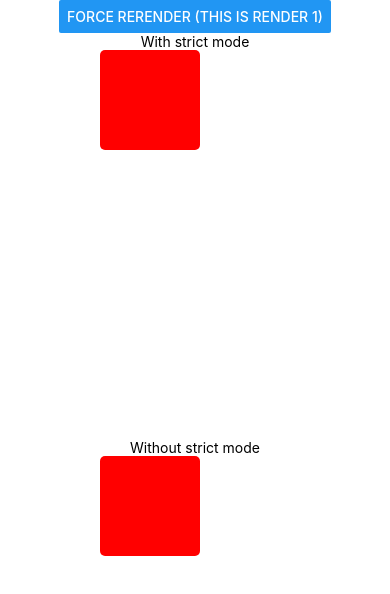
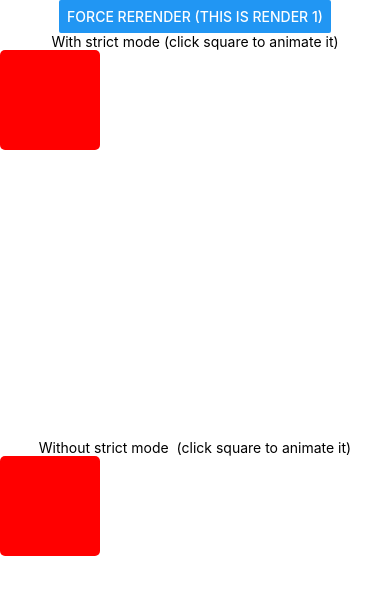
Before and after one commit to chriscoomber/RNGH-bugrepro-web-strictmode, a React Native app: screen / in a window 390 px wide. Shown: the top 594 px of the page. Built offline with nearby package versions, Linux system fonts and the light colour scheme.

Commit message:
Simplify animation trigger

```diff
--- a/App.js
+++ b/App.js
@@ -1,5 +1,5 @@
-import React, { useRef, useState, useEffect } from 'react';
-import { StyleSheet, View, Text, Button } from 'react-native';
+import React, { useState } from 'react';
+import { StyleSheet, View, Text, Button, Pressable } from 'react-native';
 import Animated, { useSharedValue, useAnimatedStyle, withSpring } from 'react-native-reanimated';
 
 export default function App() {
@@ -9,28 +9,24 @@ export default function App() {
     <View style={styles.container}>
       <Button title={`Force rerender (this is render ${renderCounter})`} onPress={() => setRenderCounter(old => old+1)} />
 
-      <Text>With strict mode</Text>
+      <Text>With strict mode (click square to animate it)</Text>
       <React.StrictMode>
         <View style={{ flex: 1, alignSelf: 'stretch' }}>
-          <DragSquare x={renderCounter * 100} log />
+          <SlidingSquare log />
         </View>
       </React.StrictMode>
 
-      <Text>Without strict mode</Text>
+      <Text>Without strict mode  (click square to animate it)</Text>
       <View style={{ flex: 1, alignSelf: 'stretch' }}>
-        <DragSquare x={renderCounter * 100} />
+        <SlidingSquare />
       </View>
     </View>
   );
 }
 
-function DragSquare(props) {
+function SlidingSquare(props) {
 
   const x = useSharedValue(0);
-
-  useEffect(() => {
-    x.value = withSpring(props.x);
-  })
 
   const style = useAnimatedStyle(() => {
     props.log && console.log(x.value);
@@ -39,17 +35,13 @@ function DragSquare(props) {
 
   return (
     <Animated.View
-      style={[
-        {
-          height: 100,
-          width: 100,
-          backgroundColor: 'red',
-          borderRadius: 5,
-          position: 'absolute',
-        },
-        style,
-      ]}
+      style={style}
+    >
+      <Pressable
+        onPress={() => { x.value = withSpring(x.value + 100); }}
+        style={{ height: 100, width: 100, backgroundColor: 'red', borderRadius: 5 }}
       />
+    </Animated.View>
   );
 }
 
```
